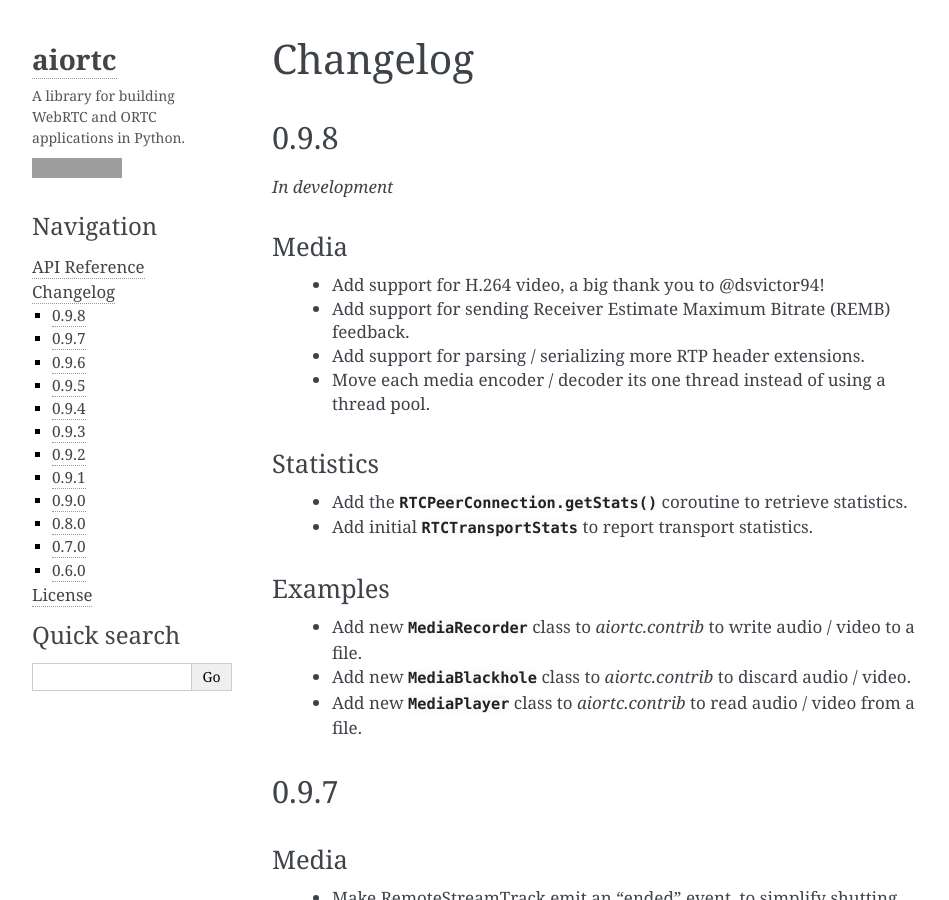
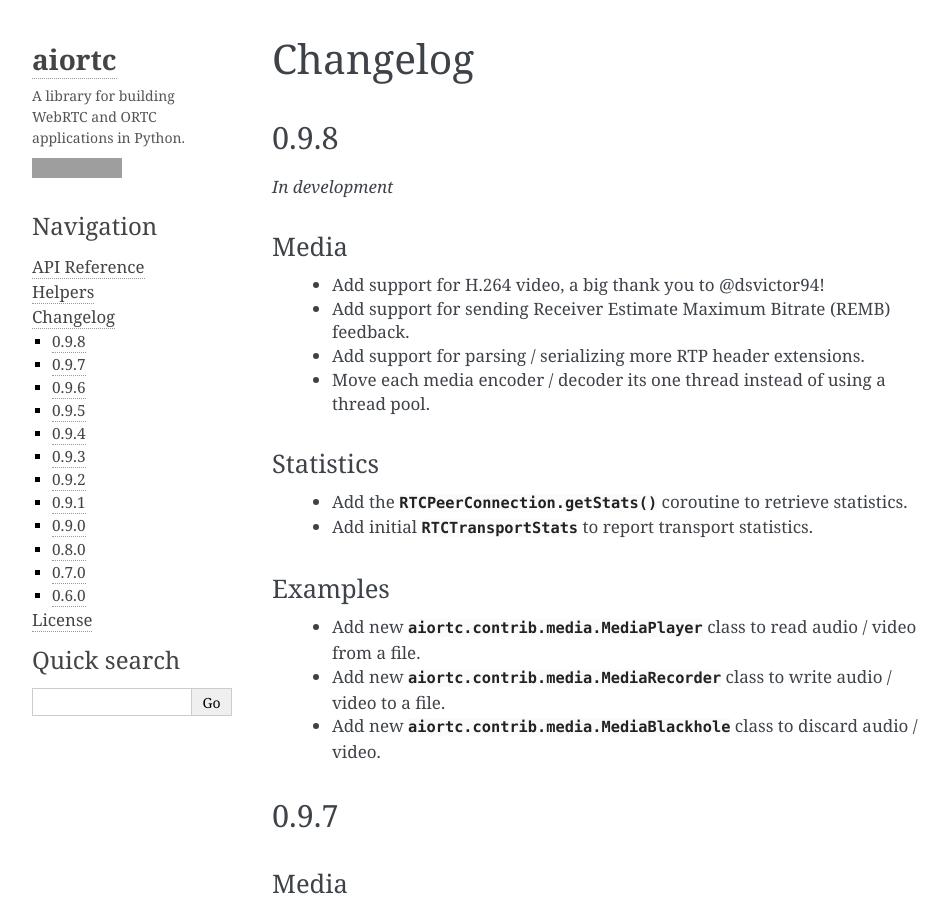
Before and after one commit to mametaro99/image-recognition, a Sphinx documentation site: the page built from docs/changelog.rst, in a window 1280 px wide and 900 px high, cut to the strip 0-900 px from the top of the window. Shown: the whole strip, without its empty margins (148-1097 px from the left). Built offline with Sphinx 7.4.7, drawn with Linux system fonts in a browser that asks for light colours; grey boxes are pictures that could not be loaded.

Commit message:
[docs] document aiortc.contrib.media

```diff
--- a/docs/changelog.rst
+++ b/docs/changelog.rst
@@ -26,9 +26,9 @@
 Examples
 ........
 
-  * Add new :class:`MediaRecorder` class to `aiortc.contrib` to write audio / video to a file.
-  * Add new :class:`MediaBlackhole` class to `aiortc.contrib` to discard audio / video.
-  * Add new :class:`MediaPlayer` class to `aiortc.contrib` to read audio / video from a file.
+  * Add new :class:`aiortc.contrib.media.MediaPlayer` class to read audio / video from a file.
+  * Add new :class:`aiortc.contrib.media.MediaRecorder` class to write audio / video to a file.
+  * Add new :class:`aiortc.contrib.media.MediaBlackhole` class to discard audio / video.
 
 0.9.7
 -----
--- a/docs/conf.py
+++ b/docs/conf.py
@@ -38,6 +38,10 @@
     lib = MockLib()
 
 
+class MockAv:
+    pass
+
+
 class MockH264:
     H264Decoder = None
     H264Encoder = None
@@ -55,6 +59,7 @@
     vp8_depayload = None
 
 
+sys.modules.update({'av': MockAv()})
 sys.modules.update({'pylibsrtp._binding': MockBinding()})
 sys.modules.update({'aiortc.codecs.h264': MockH264()})
 sys.modules.update({'aiortc.codecs.opus': MockOpus()})
--- a/docs/index.rst
+++ b/docs/index.rst
@@ -54,5 +54,6 @@
    :maxdepth: 2
 
    api
+   helpers
    changelog
    license
```
Also changed, not shown: docs/helpers.rst (added, +22 -0 lines), 2 other files.
